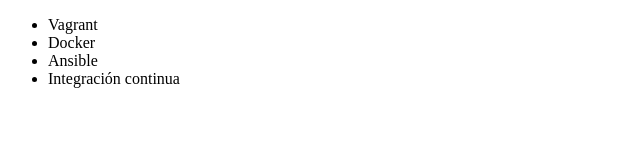
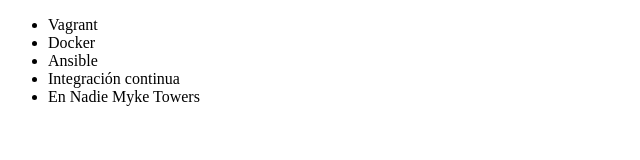
Before and after one commit to SebastianCA19/alura-git, a plain HTML site: page index.html in a window 1280 px wide. Shown: the whole page, without its empty margins (0-640 px from the left). Drawn offline with Linux system fonts and the light colour scheme.

```diff
--- a/index.html
+++ b/index.html
@@ -10,6 +10,7 @@
          <li> Docker </li>
          <li> Ansible </li>
          <li> Integración continua </li>
+         <li> En Nadie Myke Towers</li>
      </ul>
 </body>
 </html>
```
